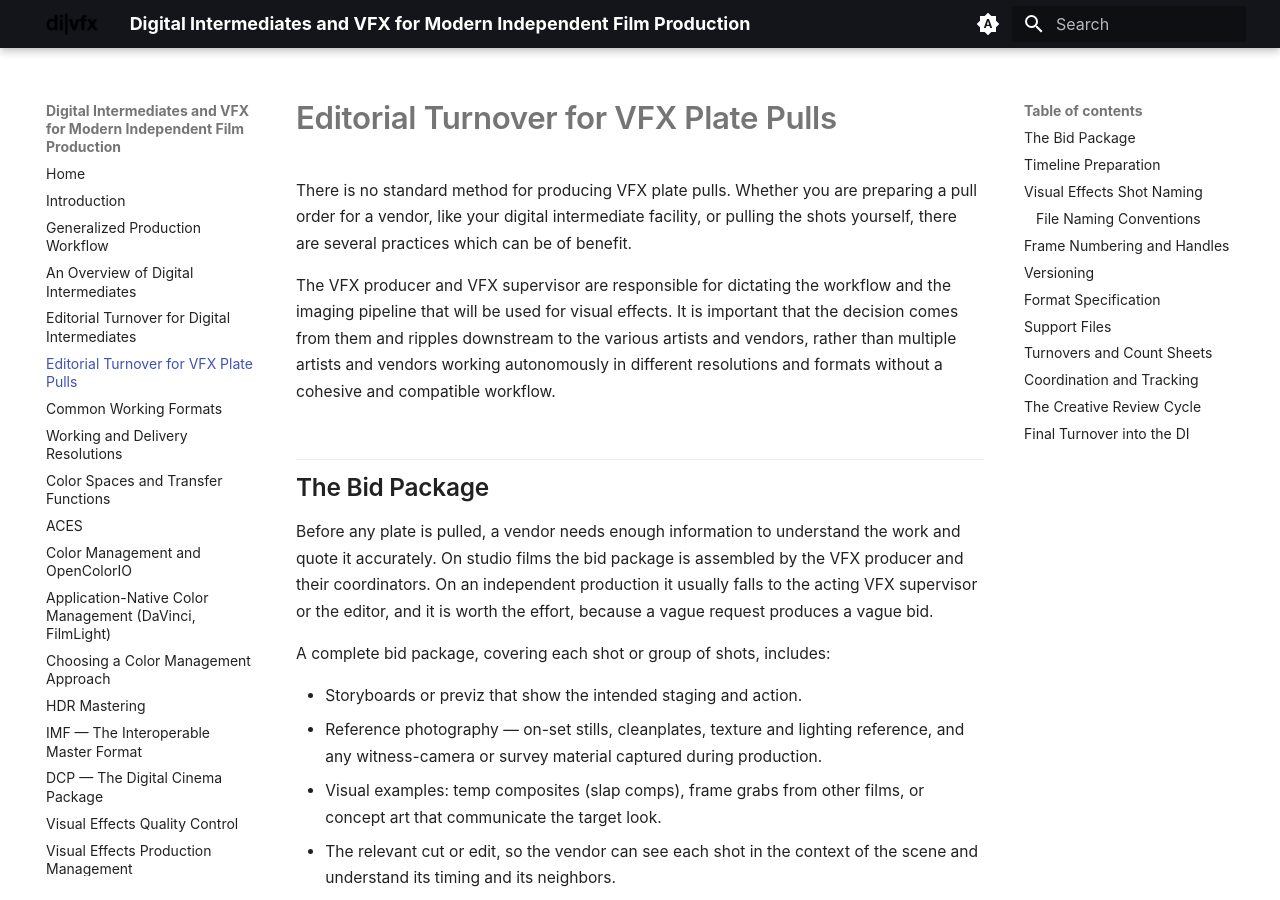
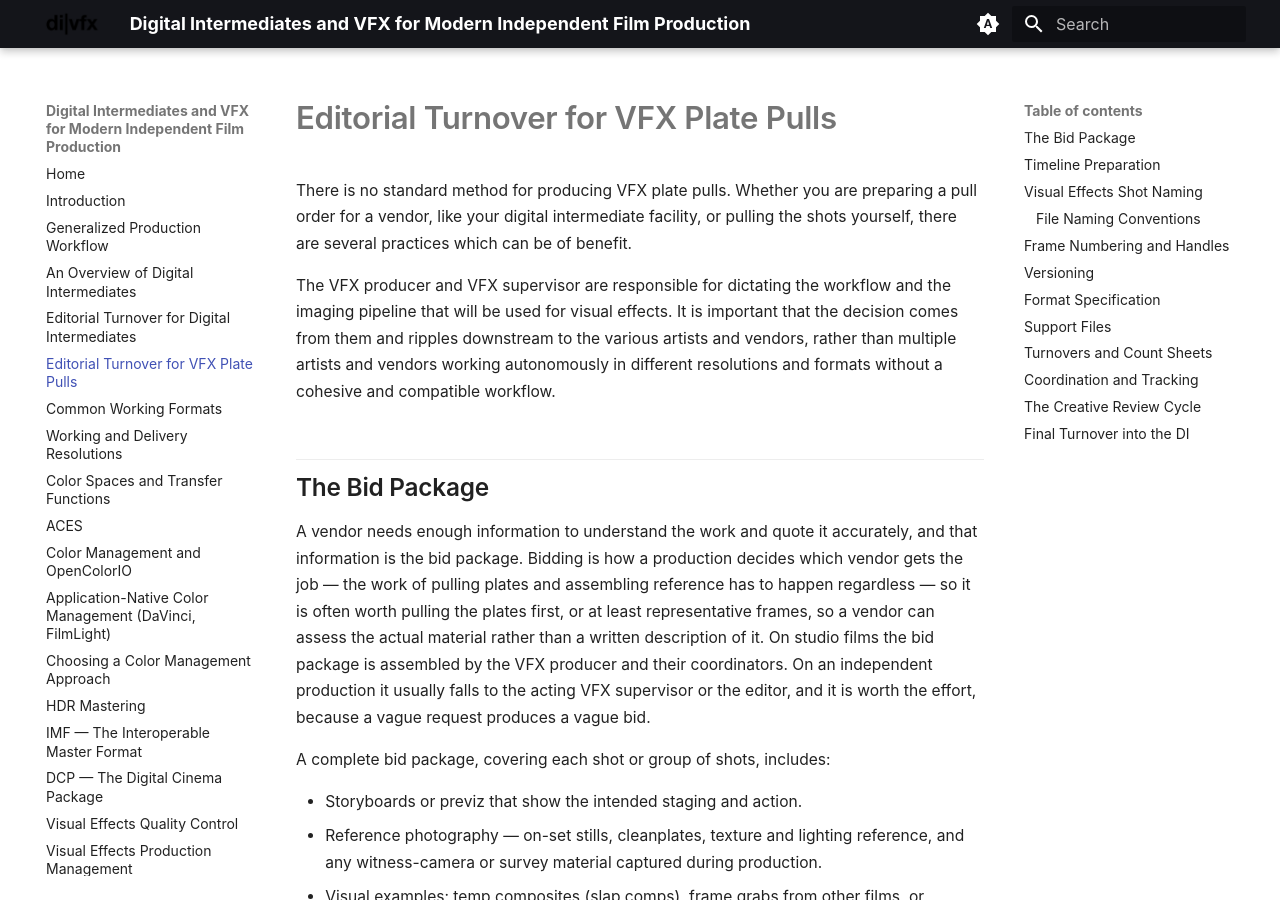
Before and after one commit to tashdor/divfx, an MkDocs documentation site: the page built from docs/turnover-vfx.md, in a window 1280 px wide and 900 px high. Built offline with MkDocs 1.6.1 and Material for MkDocs 9.7.7, drawn with Linux system fonts in a browser that asks for light colours; the version menu is left out.

Commit message:
VFX bid package: correct the framing — plates can/should be pulled before bidding
Bidding decides which vendor gets the job; the plate pull happens regardless, and pulling
first (or representative frames) lets a vendor assess the real material when bidding.

Co-Authored-By: Claude Opus 4.8 <noreply@anthropic.com>

```diff
--- a/docs/turnover-vfx.md
+++ b/docs/turnover-vfx.md
@@ -12,10 +12,14 @@ compatible workflow.
 
 ## The Bid Package
 
-Before any plate is pulled, a vendor needs enough information to understand the work and quote
-it accurately. On studio films the bid package is assembled by the VFX producer and their
-coordinators. On an independent production it usually falls to the acting VFX supervisor or the
-editor, and it is worth the effort, because a vague request produces a vague bid.
+A vendor needs enough information to understand the work and quote it accurately, and that
+information is the bid package. Bidding is how a production decides which vendor gets the job — the
+work of pulling plates and assembling reference has to happen regardless — so it is often worth
+pulling the plates first, or at least representative frames, so a vendor can assess the actual
+material rather than a written description of it. On studio films the bid package is assembled by
+the VFX producer and their coordinators. On an independent production it usually falls to the
+acting VFX supervisor or the editor, and it is worth the effort, because a vague request produces a
+vague bid.
 
 A complete bid package, covering each shot or group of shots, includes:
 
```
